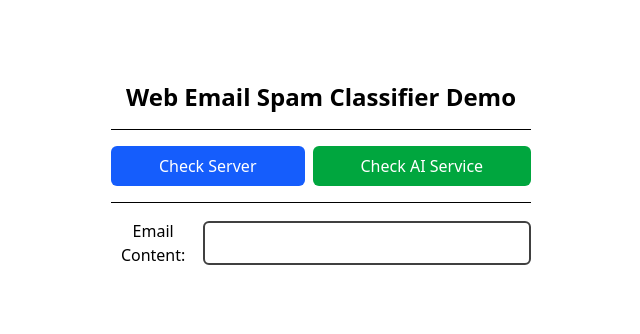
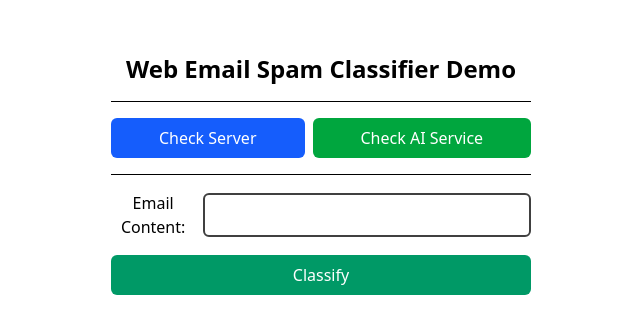
Before and after one commit to khianvictorycalderon/web-email-spam-classifier, a React (Vite) app in the folder frontend/: page / in a window 1280 px wide. Shown: the part 226-560 px from the top of the page, without its empty margins (319-959 px from the left). Built offline with nearby package versions, Linux system fonts and the light colour scheme.

Commit message:
Added input field component

```diff
--- a/frontend/src/App.tsx
+++ b/frontend/src/App.tsx
@@ -3,6 +3,7 @@ import Button from "./components/Button";
 import checkReducer, { checkInitialState } from "./reducers/checkReducer";
 import predictReducer, { predictInitialState } from "./reducers/predictionReducer";
 import axios from "axios";
+import SubmitButtonInput from "./components/SubmitButtonInput";
 
 const ENV = import.meta.env;
 
@@ -88,6 +89,9 @@ export default function App() {
 
         <hr className="my-4" />
 
+        <form
+          className="flex flex-col gap-4"
+        >
           <div
             className="flex flex-col lg:flex-row gap-2 items-center justify-center"
           >
@@ -105,6 +109,9 @@ export default function App() {
             />
           </div>
 
+          <SubmitButtonInput>Classify</SubmitButtonInput>
+        </form>
+
       </div>
 
     </main>
--- /dev/null
+++ b/frontend/src/components/SubmitButtonInput.tsx
@@ -0,0 +1,20 @@
+interface SubmitButtonInputProps {
+    children: string;
+}
+
+export default function SubmitButtonInput({
+    children
+}: SubmitButtonInputProps) {
+    return (
+        <input
+            className="
+                cursor-pointer
+                rounded-md
+                px-6 py-2 bg-emerald-600 hover:bg-emerald-500 text-white
+                transition duration-300
+            "
+            type="submit"
+            value={children}
+          />
+    )
+}
```
Lines whose indentation alone changed are shown as unchanged.
